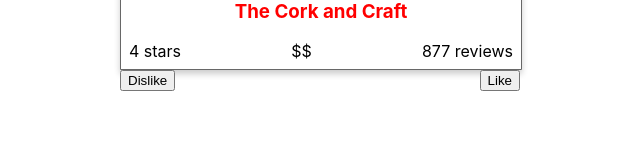
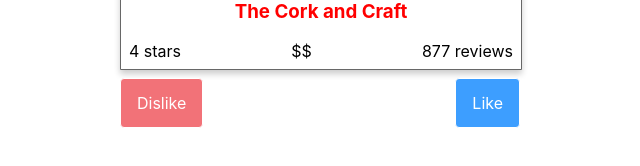
Before and after one commit to jsenar/foodie, a React (Create React App) app: page / in a window 1280 px wide. Shown: the part 538-704 px from the top of the page, without its empty margins (320-960 px from the left). Built offline with nearby package versions, Linux system fonts and the light colour scheme.

Commit message:
Added button styling

```diff
--- a/src/components/Card.jsx
+++ b/src/components/Card.jsx
@@ -1,8 +1,6 @@
 import React, { useEffect } from 'react';
 import PropTypes from 'prop-types';
 import styled from 'styled-components';
-import { TransitionGroup, CSSTransition } from 'react-transition-group';
-
 
 const cardWidth = '400px';
 
@@ -41,11 +39,7 @@ const Name = styled.h3`
 
 export default function Card(props) {
   const { restaurant, liked, disliked } = props;
-  const { name, alias, rating, price, review_count: reviewCount, photos} = restaurant;
-
-  /* useEffect(() => {
-    trigger some animation
-  }, [restaurant]) */
+  const { name, rating, price, review_count: reviewCount, photos} = restaurant;
 
   return (
     <CardContainer>
--- a/src/components/CardDeck.jsx
+++ b/src/components/CardDeck.jsx
@@ -5,8 +5,9 @@ import Card from './Card';
 import { TransitionGroup, CSSTransition } from 'react-transition-group';
 
 
-const ButtonRow = styled.div`
+const Row = styled.div`
   display: flex;
+  margin-top: 8px;
   justify-content: space-between;
 `;
 
@@ -16,10 +17,24 @@ const Deck = styled.div`
   width: 400px;
 `;
 
-function Buttons({ setCurrentIdx, setLiked, setDisliked }) {
+const Button = styled.button`
+  height: 50px;
+  background: none;
+  background-color: ${props => props.isLike ? '#3d9eff' : '#f27278'};
+	color: white;
+  border: 1px solid;
+  border-radius: 4px;
+	padding: 8px 16px;
+	font: inherit;
+	cursor: pointer;
+	outline: inherit;
+`;
+
+function ButtonRow({ setCurrentIdx, setLiked, setDisliked }) {
   return (
-    <ButtonRow>
-      <button
+    <Row>
+      <Button
+        isLike={false}
         onClick={async () => {
           await setDisliked(true);
           await setLiked(false);
@@ -27,8 +42,9 @@ function Buttons({ setCurrentIdx, setLiked, setDisliked }) {
         }}
         >
         Dislike
-      </button>
-      <button
+      </Button>
+      <Button
+        isLike={true}
         onClick={async () => {
         await setLiked(true);
         await setDisliked(false);
@@ -36,8 +52,8 @@ function Buttons({ setCurrentIdx, setLiked, setDisliked }) {
       }}
         >
         Like
-      </button>
-    </ButtonRow>
+      </Button>
+    </Row>
   );
 }
 
@@ -66,7 +82,7 @@ export default function CardDeck(props) {
 
       {
         restaurant ?
-        <Buttons setCurrentIdx={setCurrentIdx} setLiked={setLiked} setDisliked={setDisliked}/> :
+        <ButtonRow setCurrentIdx={setCurrentIdx} setLiked={setLiked} setDisliked={setDisliked}/> :
         null
       }
     </Deck>
```
Lines whose indentation alone changed are shown as unchanged.
